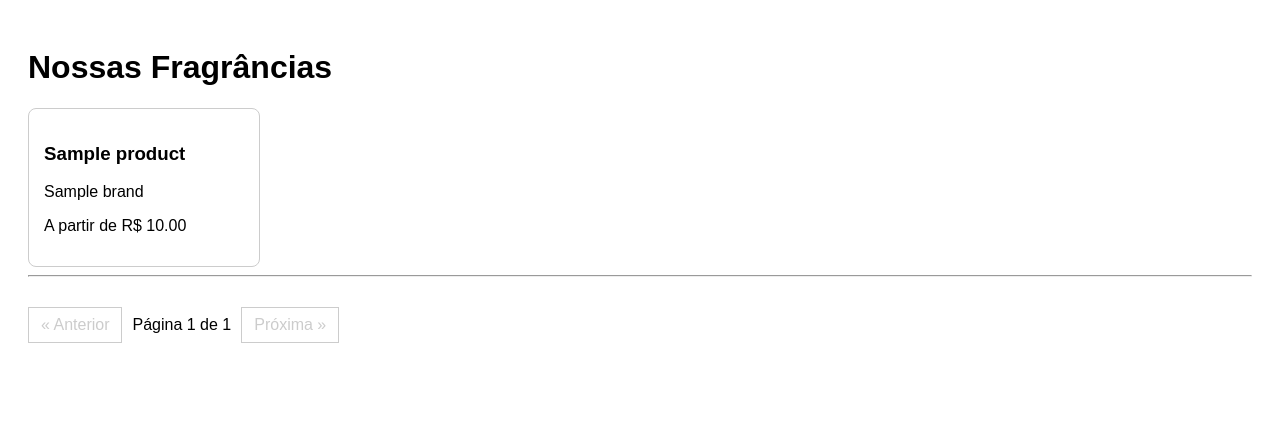
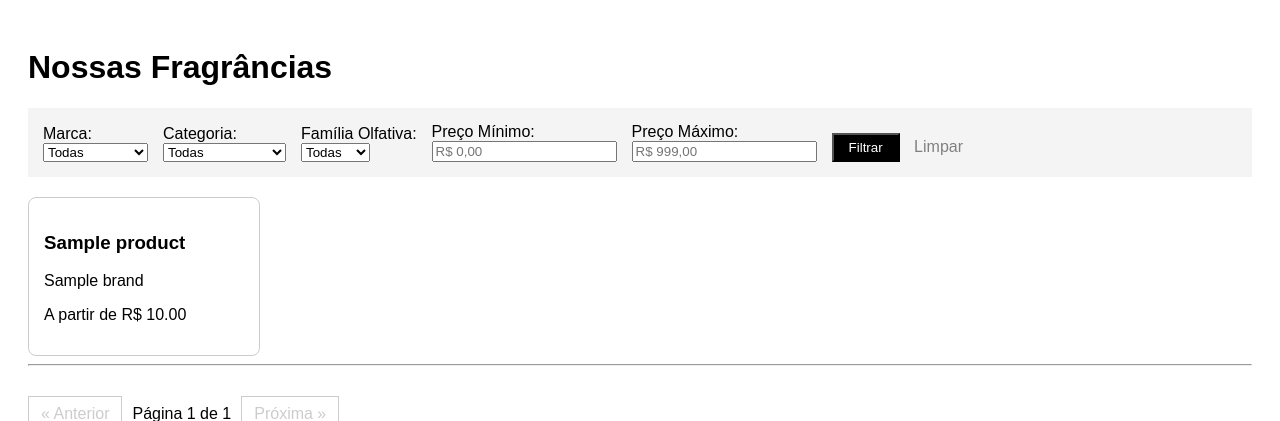
Before and after one commit to BrendonCordova/pettit-gateau, a Django app: page /produtos/ in a window 1280 px wide. Shown: the top 421 px of the page. Run offline with Django 5.2, Linux system fonts and the light colour scheme; tables that the repository leaves empty hold one stand-in row (values such as "Sample post").

Commit message:
feat(plp): implement dynamic SSR filters for product listing
- Add query parameter parsing for brand, category, fragrance, and price range in views
- Implement dynamic queryset filtering with .distinct() to prevent SKU duplication
- Build UI filter form with state retention for selected options
- Update pagination controls to preserve query strings across page navigation

```diff
--- a/apps/products/templates/products/product_list.html
+++ b/apps/products/templates/products/product_list.html
@@ -20,6 +20,60 @@
 <body>
 
     <h1>Nossas Fragrâncias</h1>
+
+    <form method="GET" action="{% url 'products:list' %}" style="background: #f4f4f4; padding: 15px; margin-bottom: 20px; display: flex; gap: 15px; align-items: flex-end;">
+
+        <div>
+            <label for="brand">Marca:</label><br>
+            <select name="brand" id="brand">
+                <option value="">Todas</option>
+                {% for brand in brands %}
+                    <option value="{{ brand.id }}" {% if current_filters.brand == brand.id|stringformat:"s" %}selected{% endif %}>
+                        {{ brand.name }}
+                    </option>
+                {% endfor %}
+            </select>
+        </div>
+
+        <div>
+            <label for="category">Categoria:</label><br>
+            <select name="category" id="category">
+                <option value="">Todas</option>
+                {% for category in categories %}
+                    <option value="{{ category.id }}" {% if current_filters.category == category.id|stringformat:"s" %}selected{% endif %}>
+                        {{ category.name }}
+                    </option>
+                {% endfor %}
+            </select>
+        </div>
+
+        <div>
+            <label for="fragrance">Família Olfativa:</label><br>
+            <select name="fragrance" id="fragrance">
+                <option value="">Todas</option>
+                {% for value, label in fragrance_choices %}
+                    <option value="{{ value }}" {% if current_filters.fragrance == value %}selected{% endif %}>
+                        {{ label }}
+                    </option>
+                {% endfor %}
+            </select>
+        </div>
+
+        <div>
+            <label for="min_price">Preço Mínimo:</label><br>
+            <input type="number" name="min_price" id="min_price" step="0.01" placeholder="R$ 0,00" value="{{ current_filters.min_price }}">
+        </div>
+
+        <div>
+            <label for="max_price">Preço Máximo:</label><br>
+            <input type="number" name="max_price" id="max_price" step="0.01" placeholder="R$ 999,00" value="{{ current_filters.max_price }}">
+        </div>
+
+        <div>
+            <button type="submit" style="padding: 5px 15px; background: black; color: white;">Filtrar</button>
+            <a href="{% url 'products:list' %}" style="margin-left: 10px; text-decoration: none; color: gray;">Limpar</a>
+        </div>
+    </form>
 
     <div class="product-grid">
         {% for product in page_obj %}
@@ -45,7 +99,7 @@
     <div class="pagination">
 
         {% if page_obj.has_previous %}
-            <a href="?page={{ page_obj.previous_page_number }}" class="page-link">&laquo; Anterior</a>
+            <a href="?page={{ page_obj.previous_page_number }}&{{ query_string }}" class="page-link">&laquo; Anterior</a>
         {% else %}
             <span class="page-link disabled">&laquo; Anterior</span>
         {% endif %}
@@ -53,7 +107,7 @@
         <span>Página {{ page_obj.number }} de {{ page_obj.paginator.num_pages }}</span>
 
         {% if page_obj.has_next %}
-            <a href="?page={{ page_obj.next_page_number }}" class="page-link">Próxima &raquo;</a>
+            <a href="?page={{ page_obj.next_page_number }}&{{ query_string }}" class="page-link">Próxima &raquo;</a>
         {% else %}
             <span class="page-link disabled">Próxima &raquo;</span>
         {% endif %}
--- a/apps/products/views.py
+++ b/apps/products/views.py
@@ -1,20 +1,51 @@
 from django.shortcuts import render, get_object_or_404
-from .models import Product
+from .models import Product, Brand, Category
 from django.core.paginator import Paginator
 from django.http import HttpResponse
 
 def product_list(request):
 
-    products_list = Product.objects.prefetch_related('skus').order_by('-created_at')
+    products = Product.objects.prefetch_related('skus').order_by('-created_at')
 
-    paginator = Paginator(products_list, 8)
+    brand_id = request.GET.get('brand')
+    category_id = request.GET.get('category')
+    fragrance = request.GET.get('fragrance')
+    min_price = request.GET.get('min_price')
+    max_price = request.GET.get('max_price')
+
+    if brand_id:
+        products = products.filter(brand_id=brand_id)
+
+    if category_id:
+        products = products.filter(category_id=category_id)
+
+    if fragrance:
+        products = products.filter(fragrance=fragrance)
+
+    if min_price:
+        products = products.filter(skus__price__gte=min_price).distinct()
+
+    if max_price:
+        products = products.filter(skus__price__lte=max_price).distinct()
+
+    paginator = Paginator(products, 8)
 
     page_number = request.GET.get('page')
 
     page_obj = paginator.get_page(page_number)
 
+    query_dict = request.GET.copy()
+    if 'page' in query_dict:
+        del query_dict['page']
+    query_string = query_dict.urlencode()
+
     context = {
         'page_obj': page_obj,
+        'brands': Brand.objects.all(),
+        'categories': Category.objects.all(),
+        'fragrance_choices': Product.Fragrance.choices,
+        'current_filters': request.GET,
+        'query_string': query_string,
     }
     return render(request, 'products/product_list.html', context)
 
```
